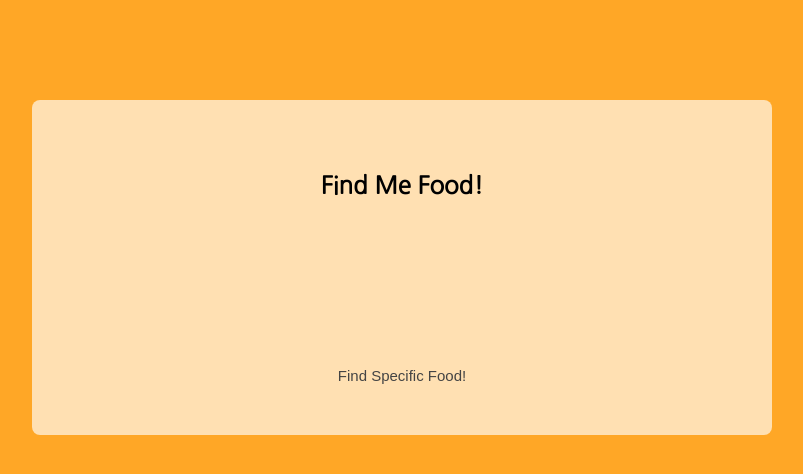
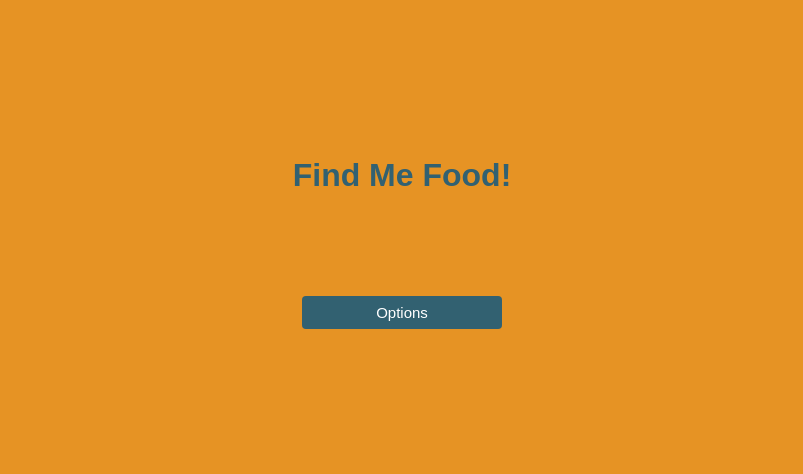
Before and after one commit to JamDevCore/find-me-food, a website: page src/index.html in a window 1280 px wide. Shown: the whole page, without its empty margins (238-1041 px from the left). Drawn offline with Linux system fonts and the light colour scheme; a web font is replaced by a local one.

Commit message:
WIP refactor styling including color scheme, fonts and layout

```diff
--- a/src/index.css
+++ b/src/index.css
@@ -1,5 +1,6 @@
 @import './loading.css';
 @import url('https://fonts.googleapis.com/css?family=Nanum+Gothic|Stylish&display=swap');
+@import url('https://fonts.googleapis.com/css?family=Archivo+Black|Baloo+Bhai|Days+One|Hammersmith+One|Paytone+One&display=swap');
 
 body {
   height: 100vh;
@@ -8,38 +9,58 @@ body {
   box-sizing: border-box;
   padding: 0;
   margin: 0;
-  background-color:#FFA726;
-  font-family: 'Nanum Gothic', sans-serif;
+  background-color:#E69324;
+  font-family: 'Baloo Bhai', sans-serif;
+  color: #326171;
+}
+
+h1 {
+  font-size: 48px;
+  margin: 0;
+}
+
+h2 {
+  font-size: 36px;
+}
+
+h3 {
+  font-size: 32px;
 }
 
 .box {
-  height: 75px;
   margin: 20px 0;
   padding: 15px;
 }
 .card {
-  background-color:#FFE0B2;
+  background-color: transparent;
   padding: 50px;
   width:50%;
-  margin: 100px auto;
+  margin: 75px auto;
   border-radius: 8px;
+  display: flex;
+  flex-direction: column;
+  justify-content: center;
 }
 .buttonDiv {
   display: flex;
   justify-content:center
 }
-.button {
-  padding:5px;
-  background-color:#E65100;
-  border-radius: 8px;
-  outline:none;
+button {
+  background-color: #326171;
+  color: white;
+  font-family: inherit;
+  cursor: pointer;
+  width: 200px;
+  margin: 0 auto;
+  border: none;
+  text-align: center;
+  outline: none;
+  font-size: 15px;
+  transition: 0.4s;
+  padding: 8px 15px;
+  border-radius:  4px;
 }
-.clickedButton {
-  padding:5px;
-  background-color:#F57C00;
-  border-radius: 8px;
-  outline:none;
-}
+
 .alignCenter {
   display: flex;
   justify-content:center
@@ -64,24 +85,11 @@ body {
 .openAccordion {
   padding: 0 18px;
   display: block;
-  background-color: #FFE0B2;
   overflow: hidden;
 }
 
-.accordion {
-  background-color: #FFE0B2;
-  color: #444;
-  cursor: pointer;
-  width: 100%;
-  border: none;
-  text-align: center;
-  outline: none;
-  font-size: 15px;
-  transition: 0.4s;
-}
 
 .accordion:hover {
-  background-color: #ccc;
 }
 
 .togglePanel {
@@ -90,3 +98,6 @@ body {
   background-color: white;
   overflow: hidden;
 }
+input {
+  margin: 4px 10px;
+}
--- a/src/index.html
+++ b/src/index.html
@@ -8,14 +8,14 @@
   </head>
   <body>
     <div class="card">
-      <h2 class="text-center">Find Me Food!</h2>
+      <h3 class="text-center">Find Me Food!</h3>
       <div id="restaurant" class="alignCenter">
       </div>
       <div class="box" id="location">
       </div>
 
         <!-- <h2 class="accordionHeader"></h2> -->
-        <button class="accordion" id="toggleAccordion">   Find Specific Food!     </button>
+        <button class="accordion" id="toggleAccordion">Options</button>
         <div class="togglePanel" id="togglePanel">
           <form class="checkBoxesForm">
             <br>
@@ -33,11 +33,9 @@
           <div class="buttonDiv">
             <button
             type="button"
-            class="button"
             id="findMeFoodButton"
             value="Find Me Food!"
-            >
-            Find Specific Food!
+            >Search again
             </button>
           </div>
         </div>
--- a/src/loading.css
+++ b/src/loading.css
@@ -1,5 +1,6 @@
 .loadingContainer {
   height: 100%;
+  margin-bottom: 50px;
 }
 .loading {
   font-size: 32px;
--- a/src/modules/get-restaurant.js
+++ b/src/modules/get-restaurant.js
@@ -36,7 +36,7 @@ const getRestaurant = (position, domContainer) => {
   .then((res) => {
     console.log(res)
     const address = res.data.results[0].formatted_address;
-    if(document.getElementById('gScript') && google) {
+    if(google) {
       const location = new google.maps.LatLng(lat,long);
       const map = new google.maps.Map(document.getElementById('map'), {
         center: location,
@@ -51,7 +51,7 @@ const getRestaurant = (position, domContainer) => {
     }
   })
 
-  .catch(err => console.log(err))
+  .catch(err => console.log('fail'))
 }
 
 export default getRestaurant;
```
